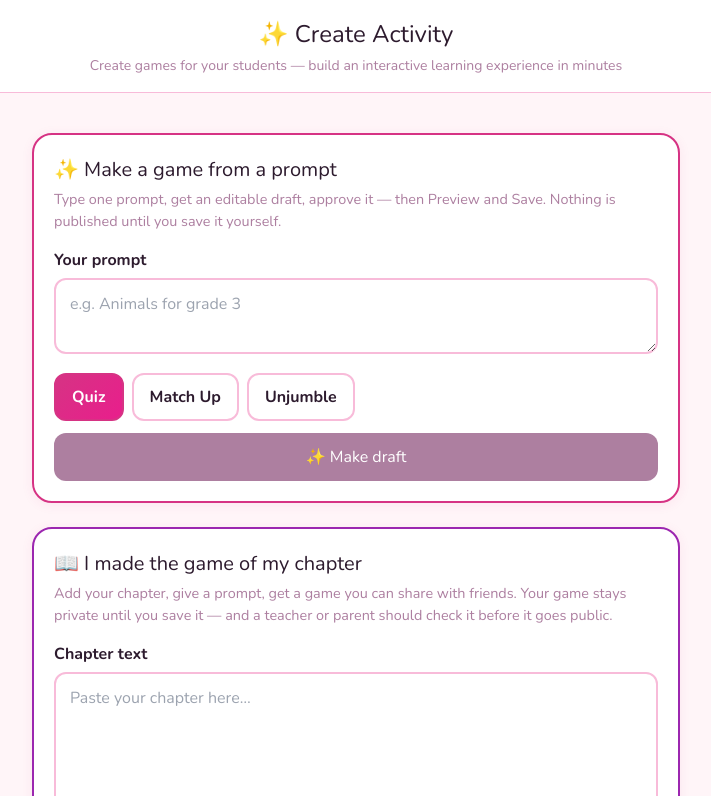
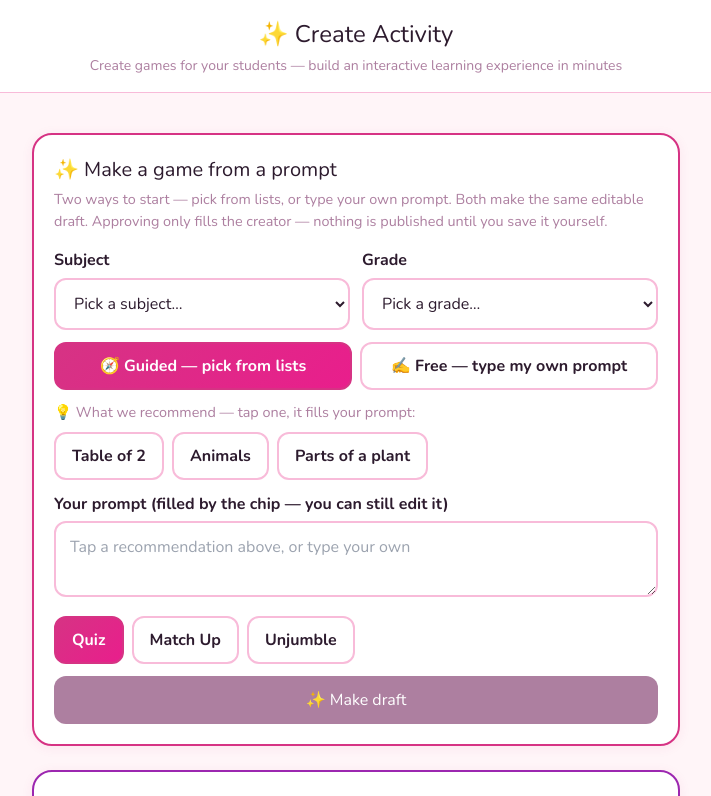
Before and after one commit to nabeelage321-jpg/eduplay, a Next.js app: page /en/create in a window 1280 px wide. Shown: the top 796 px of the page, without its empty margins (284-995 px from the left). Built offline with nearby package versions, Linux system fonts and the light colour scheme; a web font is replaced by a local one.

Commit message:
Guided + free Prompt-to-Game builder: subject/grade dropdowns (exact DB values), subject-aware recommendation chips (Math tables 2-12), both modes share one draft route and approval flow; guided subject/grade flow into approval so saved games are no longer blank

```diff
--- a/src/components/creator/ActivityCreator.tsx
+++ b/src/components/creator/ActivityCreator.tsx
@@ -86,6 +86,12 @@ export default function ActivityCreator({ locale }: ActivityCreatorProps) {
       ...m,
       title: draft.title,
       description: draft.sourceNote.slice(0, 300),
+      // GUIDED BUILDER (2026-11-01): a guided draft carries the exact
+      // DB subject/grade the creator picked, so the saved game no
+      // longer has a blank subject/grade. Chapter drafts carry none
+      // and keep the previous values (and the amber warning below).
+      subject: draft.subject ?? m.subject,
+      grade: draft.grade ?? m.grade,
     }))
     setItems(draft.items.map((i) => ({
       prompt: i.prompt,
--- a/src/components/creator/PromptToGame.tsx
+++ b/src/components/creator/PromptToGame.tsx
@@ -2,6 +2,7 @@
 
 import { useState } from 'react'
 import { PROMPT_GAME_TYPES, type PromptDraft, type PromptGameType } from '@/lib/prompt-to-game'
+import { FILTER_SUBJECTS, FILTER_GRADES } from '@/lib/filters'
 import type { ActivityItem } from '@/types'
 
 const boxStyle: React.CSSProperties = {
@@ -23,6 +24,12 @@ const fieldStyle: React.CSSProperties = {
   fontFamily: 'var(--font-body)',
   fontSize: '1rem',
   boxSizing: 'border-box',
+}
+
+const labelStyle: React.CSSProperties = {
+  display: 'block',
+  fontWeight: 700,
+  marginBottom: '0.35rem',
 }
 
 /** Editable draft list, shared by PromptToGame and ChapterScan. */
@@ -102,18 +109,91 @@ export function DraftEditor({
   )
 }
 
+/**
+ * GUIDED PROMPT BUILDER (2026-11-01) — both options live side by side:
+ * Guided (pick subject + grade, tap a recommended topic) and Free
+ * (type any prompt, with the same recommendations as suggestions).
+ * Neither removes the other; both call the same /api/prompt-to-game
+ * route and produce the same editable draft and approval flow.
+ *
+ * Recommendation chips are plain topic names only — never a claim
+ * about a curriculum, a count, or a rating. Math table chips are
+ * built locally by the existing route (f6b5cff fix), so they work
+ * even when the free trivia service is down; other topics go through
+ * that same route and show its plain error if the service is down.
+ * Subject/grade use the exact DB values from src/lib/filters.ts
+ * (e.g. "Math", not "Mathematics"; "pre-k", not "Pre-K"), so the
+ * saved game carries them instead of saving blank.
+ */
+const TOPIC_RECOMMENDATIONS: Record<string, string[]> = {
+  English: ['Animals', 'Colours', 'My family', 'Food words'],
+  Urdu: ['Urdu words for animals', 'Urdu colours', 'My family in Urdu'],
+  Science: ['Parts of a plant', 'The solar system', 'Animals and their homes', 'The water cycle'],
+  Islamiyat: ['Five Pillars of Islam', 'Good manners', 'Daily prayers'],
+  'Social Studies': ['My community', 'Maps and directions', 'Festivals'],
+  'Computer Science': ['Parts of a computer', 'Internet safety', 'Computer parts'],
+  Art: ['Colours', 'Shapes', 'Drawing tools'],
+  'Physical Education': ['Healthy habits', 'Sports', 'Exercise'],
+  Geography: ['Continents', 'Oceans', 'Maps'],
+  History: ['Famous landmarks', 'Old and new'],
+  'General Knowledge': ['Animals', 'The world around us', 'Famous places'],
+  Biology: ['Parts of a plant', 'The human body', 'Animals'],
+  Chemistry: ['Water', 'Air', 'States of matter'],
+  Physics: ['Light', 'Sound', 'Motion'],
+}
+
+const DEFAULT_CHIPS: string[] = ['Table of 2', 'Animals', 'Parts of a plant']
+
+function chipStyle(selected: boolean): React.CSSProperties {
+  return {
+    minHeight: '48px', padding: '0.5rem 1rem', borderRadius: 'var(--radius)',
+    border: `2px solid ${selected ? 'var(--color-primary)' : 'var(--color-border)'}`,
+    background: selected ? 'var(--color-primary-light)' : 'var(--color-surface)',
+    color: 'var(--color-text-primary)', cursor: 'pointer', fontWeight: 700,
+  }
+}
+
 export default function PromptToGame({
   onApprove,
 }: {
   /** Called with the edited draft. Nothing is saved or published here. */
   onApprove: (draft: PromptDraft) => void
 }) {
+  const [mode, setMode] = useState<'guided' | 'free'>('guided')
+  const [subject, setSubject] = useState('')
+  const [grade, setGrade] = useState('')
   const [prompt, setPrompt] = useState('')
   const [type, setType] = useState<PromptGameType>('quiz')
   const [loading, setLoading] = useState(false)
   const [error, setError] = useState<string | null>(null)
   const [draft, setDraft] = useState<PromptDraft | null>(null)
   const [approved, setApproved] = useState(false)
+
+  const subjectLabel = FILTER_SUBJECTS.find((s) => s.value === subject)?.label ?? subject
+  const gradeLabel = FILTER_GRADES.find((g) => g.value === grade)?.label ?? grade
+
+  /** Chips for the current subject (Math = tables 2–12, built locally
+   *  by the route; other subjects = plain topic names). No subject
+   *  picked yet → a small default set, so the free box is never bare. */
+  function currentChips(): Array<{ label: string; prompt: string }> {
+    if (subject === 'Math') {
+      return Array.from({ length: 11 }, (_, i) => {
+        const n = i + 2
+        return { label: `Table of ${n}`, prompt: `make game for a table of ${n}` }
+      })
+    }
+    const topics = subject ? TOPIC_RECOMMENDATIONS[subject] : undefined
+    if (topics) {
+      return topics.map((t) => ({
+        label: t,
+        prompt: gradeLabel ? `${t} for ${gradeLabel}` : t,
+      }))
+    }
+    return DEFAULT_CHIPS.map((t) => ({
+      label: t,
+      prompt: t === 'Table of 2' ? 'make game for a table of 2' : t,
+    }))
+  }
 
   async function makeDraft() {
     if (!prompt.trim()) return
@@ -143,9 +223,15 @@ export default function PromptToGame({
       setError('Keep at least 2 complete questions to approve this draft.')
       return
     }
-    onApprove({ ...draft, items })
+    // Guided subject/grade flow into approval, so the saved game no
+    // longer has a blank subject/grade (the amber warning from the
+    // 2026-11-01 approve fix). Free prompts with no picks keep the
+    // old behaviour: approval carries none, and the wizard warns.
+    onApprove({ ...draft, items, subject: subject || undefined, grade: grade || undefined })
     setApproved(true)
   }
+
+  const chips = currentChips()
 
   return (
     <div style={boxStyle}>
@@ -153,22 +239,146 @@ export default function PromptToGame({
         ✨ Make a game from a prompt
       </h2>
       <p style={{ color: 'var(--color-text-muted)', fontSize: '0.9rem', margin: '0 0 1rem' }}>
-        Type one prompt, get an editable draft, approve it — then Preview and Save.
-        Nothing is published until you save it yourself.
+        Two ways to start — pick from lists, or type your own prompt.
+        Both make the same editable draft. Approving only fills the
+        creator — nothing is published until you save it yourself.
       </p>
 
-      <label htmlFor="prompt-game-input" style={{ display: 'block', fontWeight: 700, marginBottom: '0.35rem' }}>
+      {/* Shared subject + grade: used by BOTH modes, so the saved game
+          carries them either way. Values are exact DB values. */}
+      <div style={{ display: 'grid', gridTemplateColumns: '1fr 1fr', gap: '0.75rem', marginBottom: '0.75rem' }}>
+        <div>
+          <label htmlFor="prompt-subject" style={labelStyle}>Subject</label>
+          <select
+            id="prompt-subject"
+            value={subject}
+            onChange={(e) => setSubject(e.target.value)}
+            style={{ ...fieldStyle, minHeight: '48px' }}
+          >
+            <option value="">Pick a subject…</option>
+            {FILTER_SUBJECTS.map((s) => (
+              <option key={s.value} value={s.value}>{s.label}</option>
+            ))}
+          </select>
+        </div>
+        <div>
+          <label htmlFor="prompt-grade" style={labelStyle}>Grade</label>
+          <select
+            id="prompt-grade"
+            value={grade}
+            onChange={(e) => setGrade(e.target.value)}
+            style={{ ...fieldStyle, minHeight: '48px' }}
+          >
+            <option value="">Pick a grade…</option>
+            {FILTER_GRADES.map((g) => (
+              <option key={g.value} value={g.value}>{g.label}</option>
+            ))}
+          </select>
+        </div>
+      </div>
+      {(subject || grade) && (
+        <p style={{ color: 'var(--color-text-muted)', fontSize: '0.85rem', margin: '0 0 0.75rem' }}>
+          You picked: {subjectLabel || 'no subject yet'} · {gradeLabel || 'no grade yet'}
+          {subject && grade ? ' — these will be saved with your game when you approve it.' : ' — pick both, and they will be saved with your game.'}
+        </p>
+      )}
+
+      {/* Mode toggle — both options stay available, neither is hidden. */}
+      <div style={{ display: 'flex', gap: '0.5rem', flexWrap: 'wrap', marginBottom: '0.75rem' }} role="radiogroup" aria-label="Prompt way">
+        <button
+          type="button"
+          role="radio"
+          aria-checked={mode === 'guided'}
+          onClick={() => setMode('guided')}
+          style={{
+            minHeight: '48px', padding: '0.5rem 1rem', borderRadius: 'var(--radius)',
+            border: `2px solid ${mode === 'guided' ? 'var(--color-primary)' : 'var(--color-border)'}`,
+            background: mode === 'guided' ? 'var(--gradient-btn)' : 'var(--color-surface)',
+            color: mode === 'guided' ? '#fff' : 'var(--color-text-primary)',
+            cursor: 'pointer', fontWeight: 700, flex: 1,
+          }}
+        >
+          🧭 Guided — pick from lists
+        </button>
+        <button
+          type="button"
+          role="radio"
+          aria-checked={mode === 'free'}
+          onClick={() => setMode('free')}
+          style={{
+            minHeight: '48px', padding: '0.5rem 1rem', borderRadius: 'var(--radius)',
+            border: `2px solid ${mode === 'free' ? 'var(--color-primary)' : 'var(--color-border)'}`,
+            background: mode === 'free' ? 'var(--gradient-btn)' : 'var(--color-surface)',
+            color: mode === 'free' ? '#fff' : 'var(--color-text-primary)',
+            cursor: 'pointer', fontWeight: 700, flex: 1,
+          }}
+        >
+          ✍️ Free — type my own prompt
+        </button>
+      </div>
+
+      {mode === 'guided' ? (
+        <div>
+          <p style={{ color: 'var(--color-text-muted)', fontSize: '0.9rem', margin: '0 0 0.5rem' }}>
+            💡 What we recommend{subjectLabel ? ` for ${subjectLabel}` : ''}{gradeLabel ? ` · ${gradeLabel}` : ''} — tap one, it fills your prompt:
+          </p>
+          <div style={{ display: 'flex', gap: '0.5rem', flexWrap: 'wrap', marginBottom: '0.75rem' }}>
+            {chips.map((c) => (
+              <button
+                key={c.label}
+                type="button"
+                onClick={() => setPrompt(c.prompt)}
+                style={chipStyle(prompt === c.prompt)}
+              >
+                {c.label}
+              </button>
+            ))}
+          </div>
+          <label htmlFor="prompt-game-input" style={labelStyle}>
+            Your prompt (filled by the chip — you can still edit it)
+          </label>
+          <textarea
+            id="prompt-game-input"
+            value={prompt}
+            onChange={(e) => setPrompt(e.target.value)}
+            placeholder="Tap a recommendation above, or type your own"
+            rows={2}
+            maxLength={200}
+            style={{ ...fieldStyle, marginBottom: '0.75rem', resize: 'vertical' }}
+          />
+        </div>
+      ) : (
+        <div>
+          <label htmlFor="prompt-game-input" style={labelStyle}>
             Your prompt
           </label>
           <textarea
             id="prompt-game-input"
             value={prompt}
             onChange={(e) => setPrompt(e.target.value)}
-        placeholder="e.g. Animals for grade 3"
+            placeholder="e.g. make game for a table of 2"
             rows={2}
             maxLength={200}
             style={{ ...fieldStyle, marginBottom: '0.75rem', resize: 'vertical' }}
           />
+          <p style={{ color: 'var(--color-text-muted)', fontSize: '0.9rem', margin: '0 0 0.5rem' }}>
+            💡 Or tap a suggestion — it fills the box:
+          </p>
+          <div style={{ display: 'flex', gap: '0.5rem', flexWrap: 'wrap', marginBottom: '0.75rem' }}>
+            {chips.map((c) => (
+              <button
+                key={c.label}
+                type="button"
+                onClick={() => setPrompt(c.prompt)}
+                style={chipStyle(prompt === c.prompt)}
+              >
+                {c.label}
+              </button>
+            ))}
+          </div>
+        </div>
+      )}
+
       <div style={{ display: 'flex', gap: '0.5rem', flexWrap: 'wrap', marginBottom: '0.75rem' }} role="radiogroup" aria-label="Game type">
         {PROMPT_GAME_TYPES.map((t) => (
           <button
```
Also changed, not shown: src/lib/prompt-to-game.ts (+8 -0 lines). Lines whose indentation alone changed are shown as unchanged.
